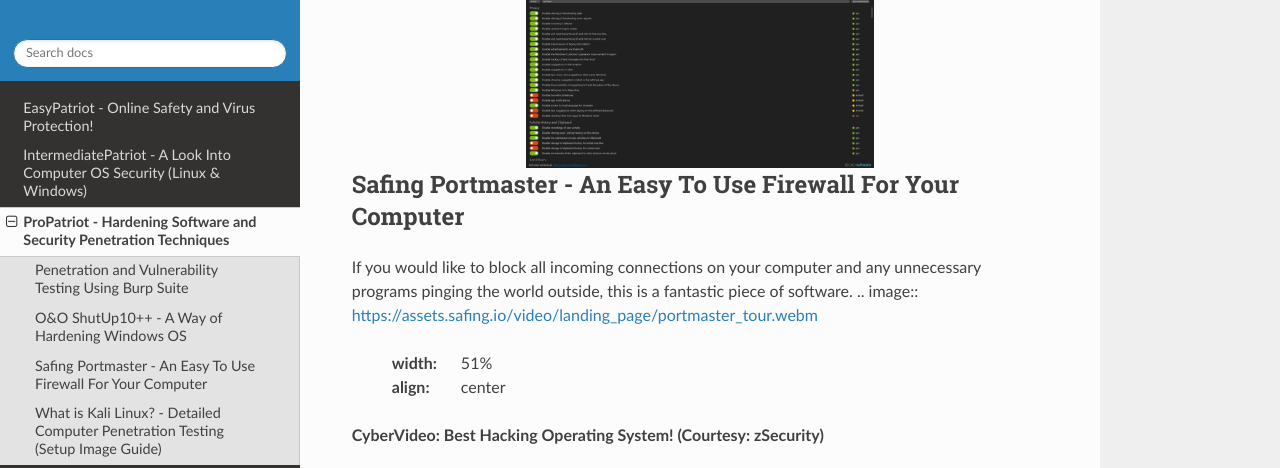
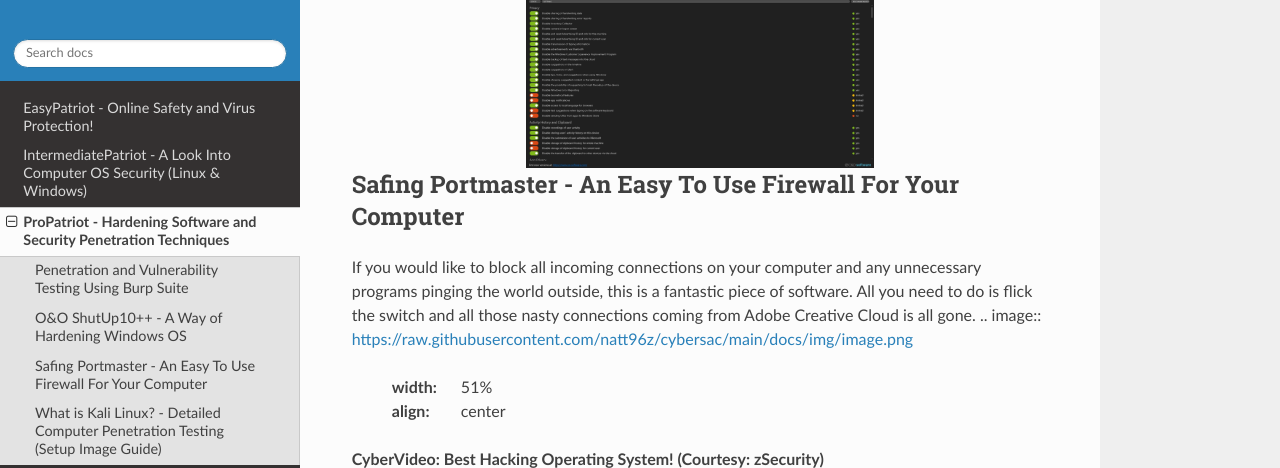
Before and after one commit to natt96z/cybersac, a Sphinx documentation site: the page built from docs/source/HardExpertCyberSAC.rst, in a window 1280 px wide and 900 px high, scrolled down 1668 px, cut to the strip 0-468 px from the top of the window. Built offline with Sphinx 7.4.7 and the Read the Docs theme 2.0.0, drawn with Linux system fonts in a browser that asks for light colours; pages that are not in the unit, such as notebooks, are missing from menus.

```diff
--- a/docs/source/HardExpertCyberSAC.rst
+++ b/docs/source/HardExpertCyberSAC.rst
@@ -43,7 +43,8 @@
 Safing Portmaster - An Easy To Use Firewall For Your Computer
 ~~~~~~~~~~~~~~~~~~~~~~~~~~~~~~~~~~~~~~~~~~~~~~~~~~~~~~~~~~~~~~
 If you would like to block all incoming connections on your computer and any unnecessary programs pinging the world outside, this is a fantastic piece of software.
-.. image:: https://assets.safing.io/video/landing_page/portmaster_tour.webm
+All you need to do is flick the switch and all those nasty connections coming from Adobe Creative Cloud is all gone.
+.. image:: https://raw.githubusercontent.com/natt96z/cybersac/main/docs/img/image.png
    :width: 51%
    :align: center
 
```
